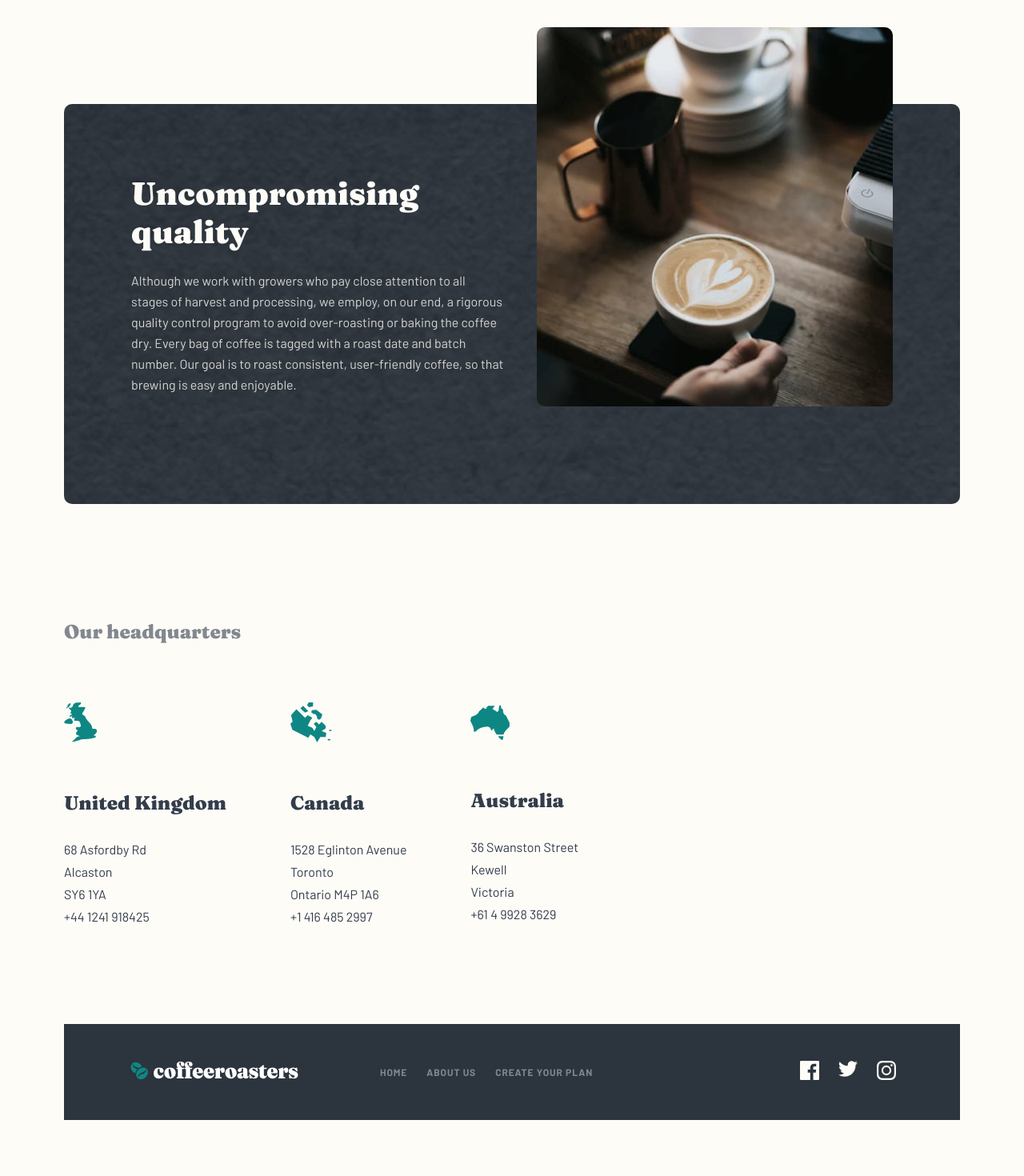
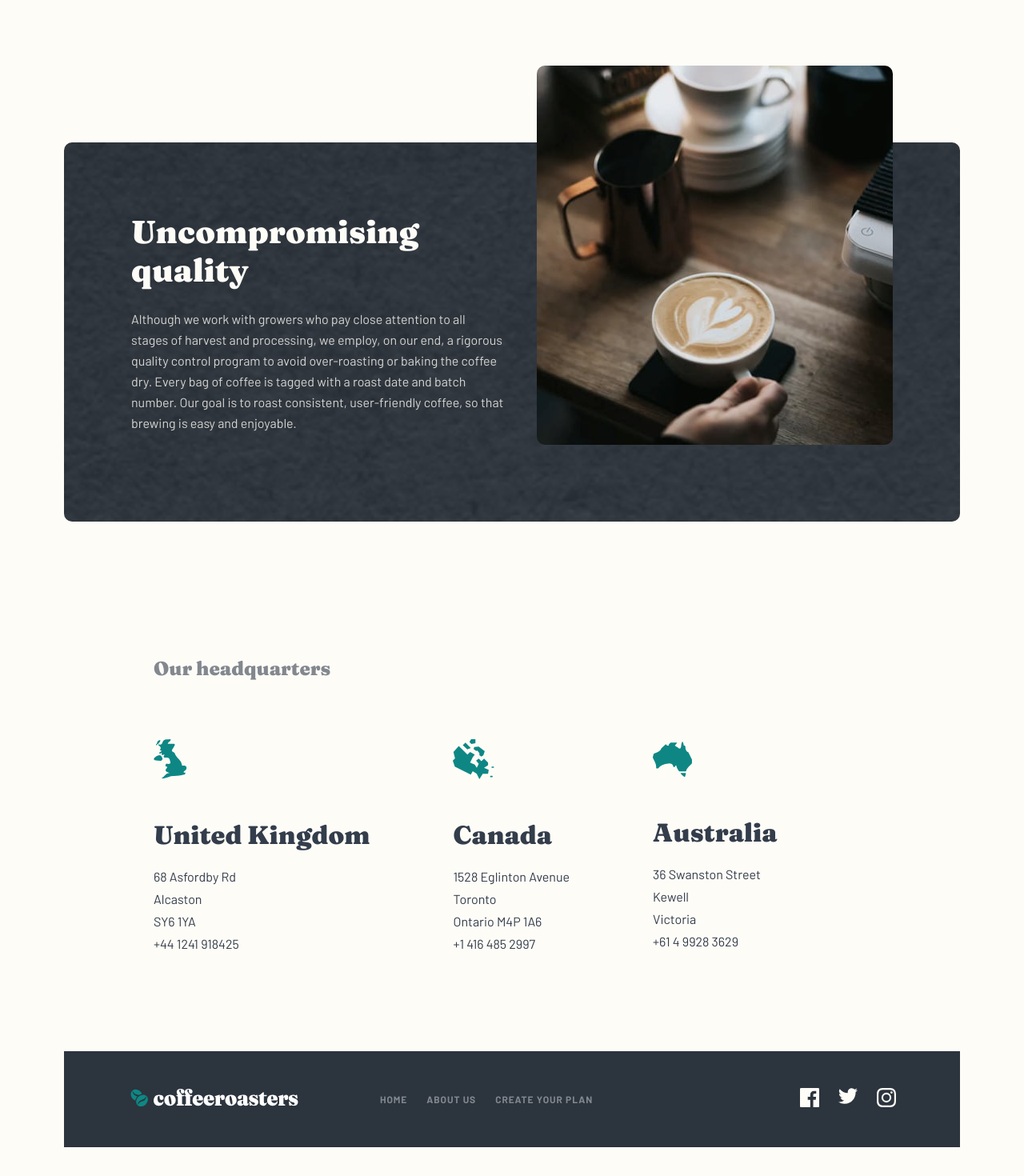
Before and after one commit to gcarter89/coffeeroasters, a React (Create React App) app: page / in a window 1280 px wide. Shown: the part 1280-2750 px from the top of the page at 80% size. Built offline with nearby package versions, Linux system fonts and the light colour scheme.

Commit message:
about desktop styling complete

```diff
--- a/src/components/about/About.module.scss
+++ b/src/components/about/About.module.scss
@@ -188,6 +188,7 @@
     .about {
         &__hero {
             background-image: url('../../assets/about/desktop/image-hero-whitecup.jpg');
+            margin-bottom: 168px;
         }
 
         &__heroText {
@@ -196,6 +197,7 @@
 
         &__commitment {
             max-width: 1110px;
+            margin-bottom: 240px;
             img {
                 width: 445px;
             }
@@ -209,9 +211,11 @@
 
         &__quality {
             flex-direction: row-reverse;
+            height: 474px;
             padding: 0px 84px;
             align-items: unset;
             justify-content: space-between;
+            margin-bottom: 168px;
             img {
                 margin-top: -96px;
             }
@@ -224,5 +228,17 @@
             text-align: left;
         }
 
+        &__headquarters {
+            padding-left: 10%;
+        }
+
+        &__locationCards {
+            gap: 104px;
+            h2 {
+                font-size: 32px;
+                line-height: 36px;
+            }
+        }
+
     }
 }
```
